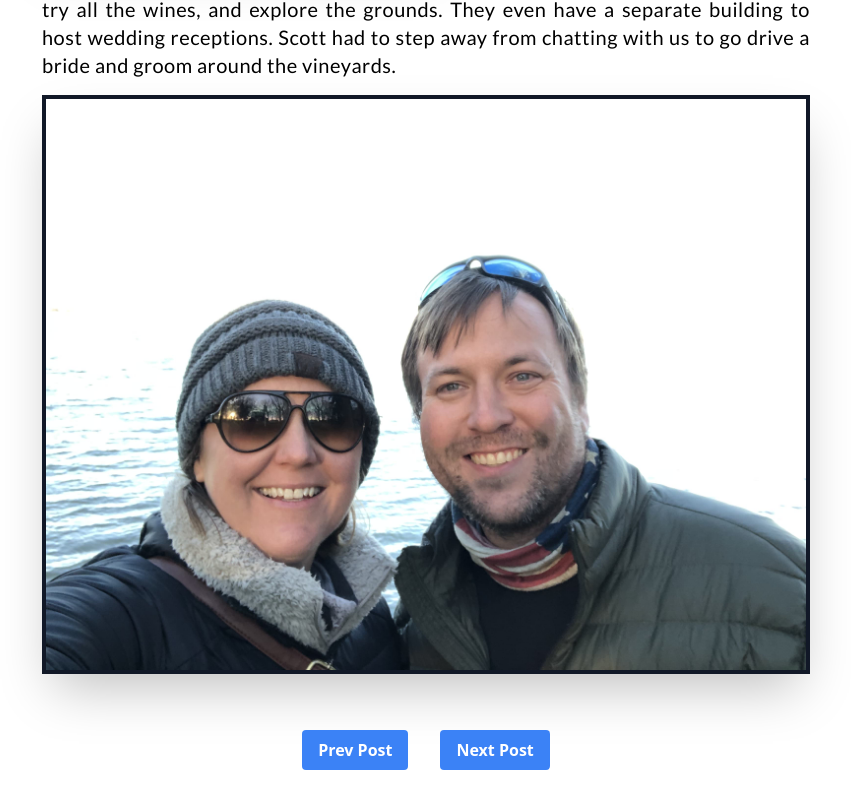
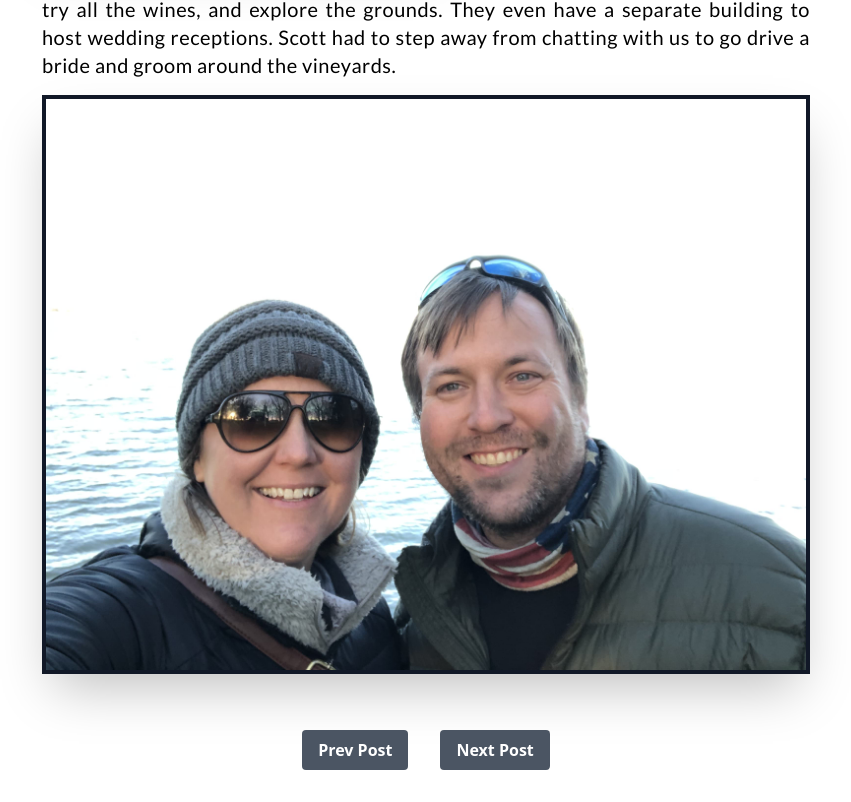
Before and after one commit to boyloe/wanderlump-website, a Next.js app: page /posts/round-lake in a window 1280 px wide. Shown: the part 1983-2785 px from the top of the page, without its empty margins (214-1065 px from the left). Built offline with nearby package versions, Linux system fonts and the light colour scheme; a web font is replaced by a local one.

Commit message:
Change button color for prevNext

```diff
--- a/components/PrevNext.tsx
+++ b/components/PrevNext.tsx
@@ -12,12 +12,12 @@ export default function PrevNext({
   return (
     <div className="flex justify-center mb-8">
       <Link href={previousPostHref}>
-        <button className="bg-blue-500 hover:bg-blue-700 text-white font-bold py-2 px-4 rounded mx-4">
+        <button className="bg-gray-600 hover:bg-gray-800 text-white font-bold py-2 px-4 rounded mx-4">
           Prev Post
         </button>
       </Link>
       <Link href={nextPostHref}>
-        <button className="bg-blue-500 hover:bg-blue-700 text-white font-bold py-2 px-4 rounded mx-4">
+        <button className="bg-gray-600 hover:bg-gray-800 text-white font-bold py-2 px-4 rounded mx-4">
           Next Post
         </button>
       </Link>
```
